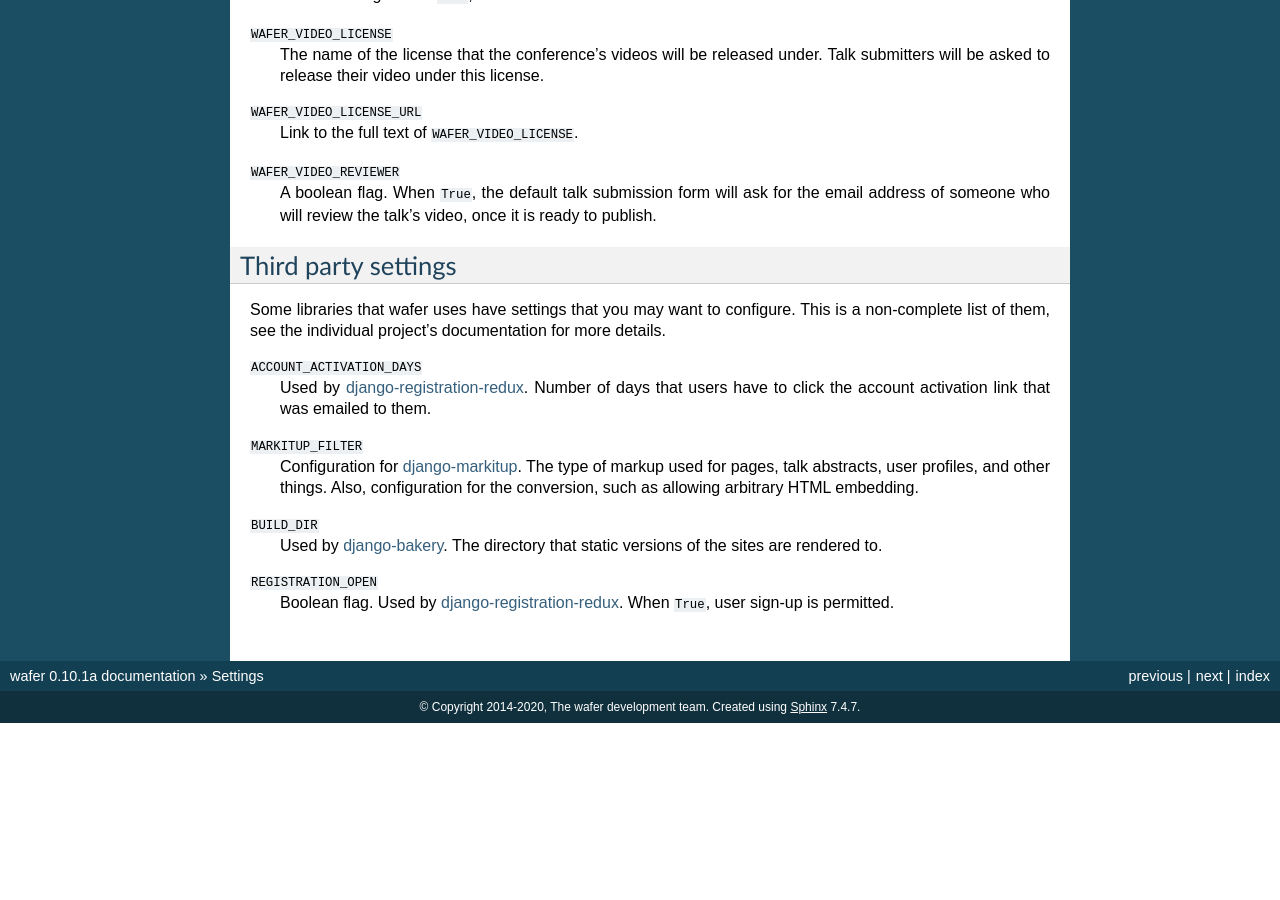
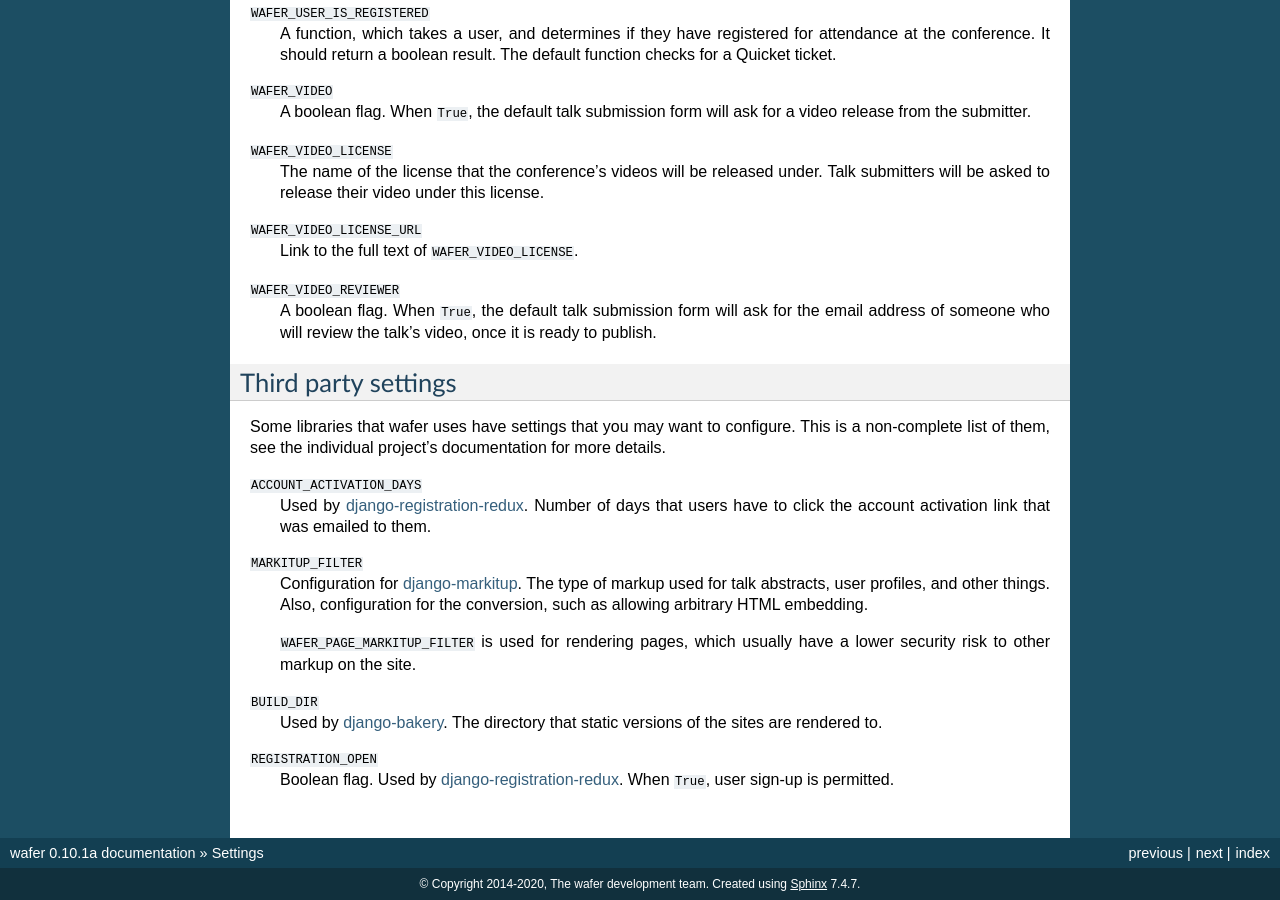
Before and after one commit to CTPUG/wafer, a Sphinx documentation site: the page built from docs/settings.rst, in a window 1280 px wide and 900 px high, scrolled down 2138 px. Built offline with Sphinx 7.4.7, drawn with Linux system fonts in a browser that asks for light colours; pages that are not in the unit, such as notebooks, are missing from menus; before the commit the page ends 2861 px from its top, so only the background shows below that; some of the changed text lies outside the part shown.

Commit message:
Use a different Markdown renderer for pages
There is usually no risk of XSS by the team maintaining a website
content, and they may want to inject some custom CSS, etc. in pages.

```diff
--- a/docs/settings.rst
+++ b/docs/settings.rst
@@ -72,6 +72,15 @@
 
     ``items``
         An optional list of similar dicts, making up a submenu.
+
+``WAFER_PAGE_MARKITUP_FILTER``
+    Configuration for `django-markitup`_.
+    The type of markup used for pages, only.
+
+    ``MARKITUP_FILTER`` is used for rendering other objects.
+    This allows a more relaxed security configuration for pages, where
+    XSS is less of a risk, and embedded HTML markup can be useful for
+    styling.
 
 ``WAFER_PUBLIC_ATTENDEE_LIST``
     A boolean flag.
@@ -162,10 +171,13 @@
 
 ``MARKITUP_FILTER``
     Configuration for `django-markitup`_.
-    The type of markup used for pages, talk abstracts, user profiles,
-    and other things.
+    The type of markup used for talk abstracts, user profiles, and other
+    things.
     Also, configuration for the conversion, such as allowing arbitrary
     HTML embedding.
+
+    ``WAFER_PAGE_MARKITUP_FILTER`` is used for rendering pages, which
+    usually have a lower security risk to other markup on the site.
 
 ``BUILD_DIR``
     Used by `django-bakery`_.
```
Also changed, not shown: README.rst (+6 -5 lines), 3 other files.
